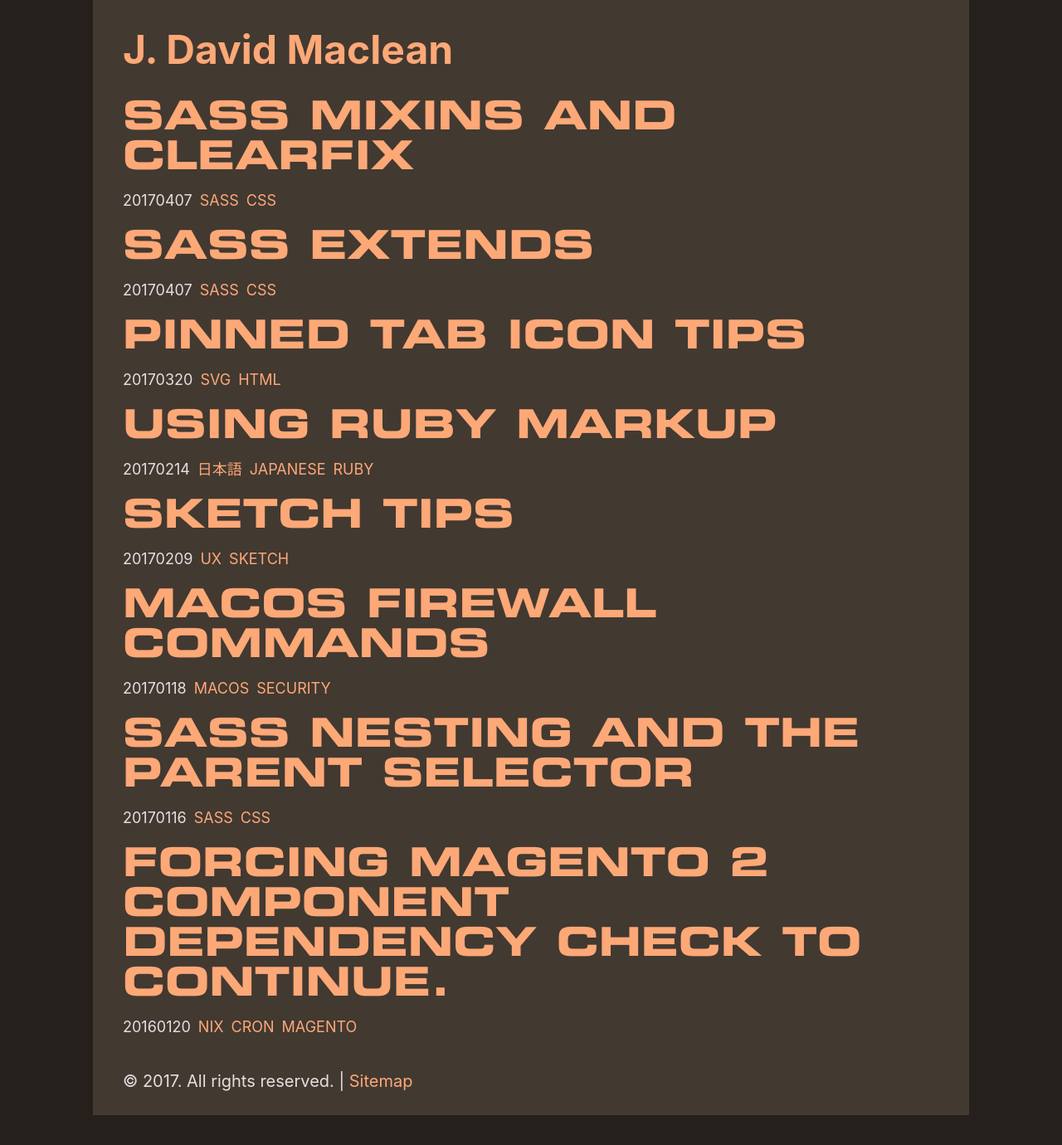
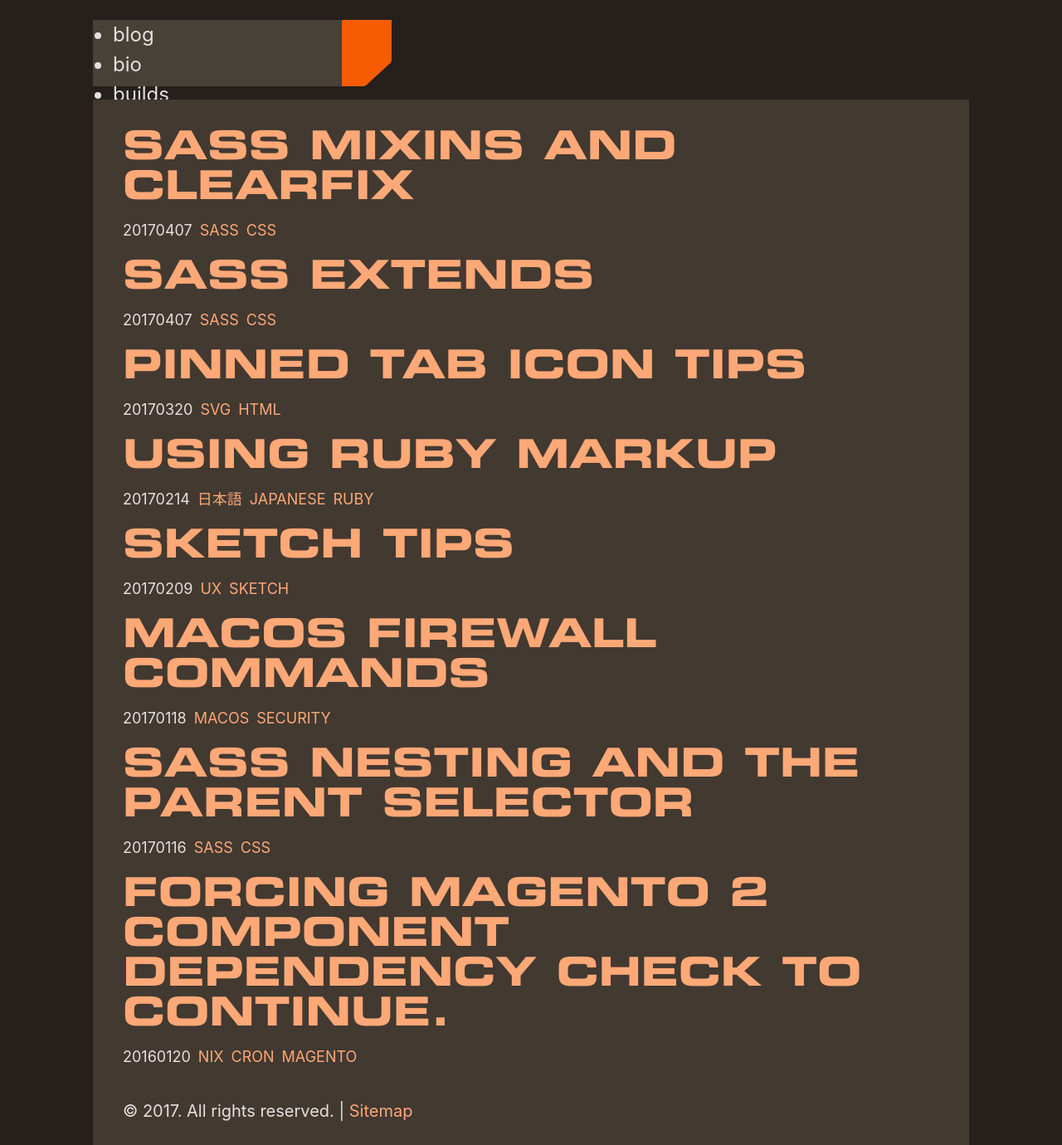
Before and after one commit to sansSpoon/sansSpoon.github.io, a Jekyll site: the page built from _pages/index.md, in a window 1280 px wide and 1380 px high. Shown: the whole window at 83% size. Built offline with Jekyll 4.4.1, drawn with Linux system fonts in a browser that asks for light colours; some web fonts are replaced.

Commit message:
first version of controlstrip header

```diff
--- a/_includes/header.html
+++ b/_includes/header.html
@@ -1,5 +1,11 @@
-<header class="site-header">
-	<nav>
-		<a class="logo" href="{{ site.baseurl }}/" title="{{ site.title }}" aria-label="Homepage"><span>{{ site.title }}</span></a>
-	</nav>
-</header>
+
+	<header class="site-header">
+		<div class="strip">
+			<ul>
+			<li>blog</li>
+			<li>bio</li>
+			<li>builds</li>
+			</ul>
+		<svg class="toggle" width="60px" height="80px" viewBox="0 0 60 80" xmlns="http://www.w3.org/2000/svg"><title>toggle</title><path class="polygon" d="M60 0H0v80h25.257c1.82 0 3.577-.686 4.92-1.922l27.448-25.24C59.138 51.444 60 49.477 60 47.414V0z" fill="#F75C03" fill-rule="evenodd"/></svg>
+		</div>
+	</header>
--- a/_layouts/default.html
+++ b/_layouts/default.html
@@ -16,6 +16,7 @@
 		{% include footer.html %}
 
 		<script src="{{ "/assets/js/prismDarkDev.js" | relative_url }}"></script>
+		<script src="{{ "/assets/js/ux.js" | relative_url }}"></script>
 	</body>
 
 </html>
--- /dev/null
+++ b/_sass/_controlstrip.scss
@@ -0,0 +1,34 @@
+.strip {
+	display: block;
+	background-color: fade_out($nickle,0.6);
+	left: 0;
+	top: 1rem;
+	width:300px;
+	height:80px;
+	position: absolute;
+	transition: transform .5s ease-in-out;
+	z-index: 1001;
+}
+
+.stripClosed {
+	transform: translateX(-300px);
+}
+
+.strip>ul {
+	width: min-intrinsic;
+}
+
+.toggle {
+	width: 60px;
+	height: 80px;
+	top:0px;
+	position: absolute;
+	right: -60px;
+
+}
+.polygon {
+	cursor: pointer;
+}
+.polygon:hover {
+	fill: darken($wpOrange, 30%);
+}
--- a/_sass/_layout.scss
+++ b/_sass/_layout.scss
@@ -2,6 +2,14 @@ main {
 	overflow: auto;
 }
 
+/*
+.header-glue {
+	position: fixed;
+	top: 0;
+	left: 0;
+	right: 0;
+}
+*/
 .site-header, .site-content, .site-footer {
 	max-width: 20rem;
 	padding-left:  1.5rem;
@@ -24,12 +32,16 @@ main {
 }
 
 .site-header {
-	padding-top: 1rem;
-	padding-bottom: 1rem;
-	span {
-		font-size: 2rem;
-		font-weight: 700;
-	}
+	top:0;
+	height:120px;
+	position: sticky;
+	position: -webkit-sticky;
+	background-color: transparent;
+	overflow:hidden;
+}
+
+.site-content {
+	padding-top: 1.5rem;
 }
 
 .posts, .tags, .related {
--- a/assets/css/styles.scss
+++ b/assets/css/styles.scss
@@ -10,5 +10,6 @@
 	"fonts",
 	"resets",
 	"typography",
-	"layout"
+	"layout",
+	"controlstrip"
 ;
--- /dev/null
+++ b/assets/js/ux.js
@@ -0,0 +1,7 @@
+
+var	controlButton = document.querySelector('.polygon'),
+	controlStrip = document.querySelector('.strip');
+
+controlButton.onclick = function() {
+	controlStrip.classList.toggle('stripClosed');
+};
```
